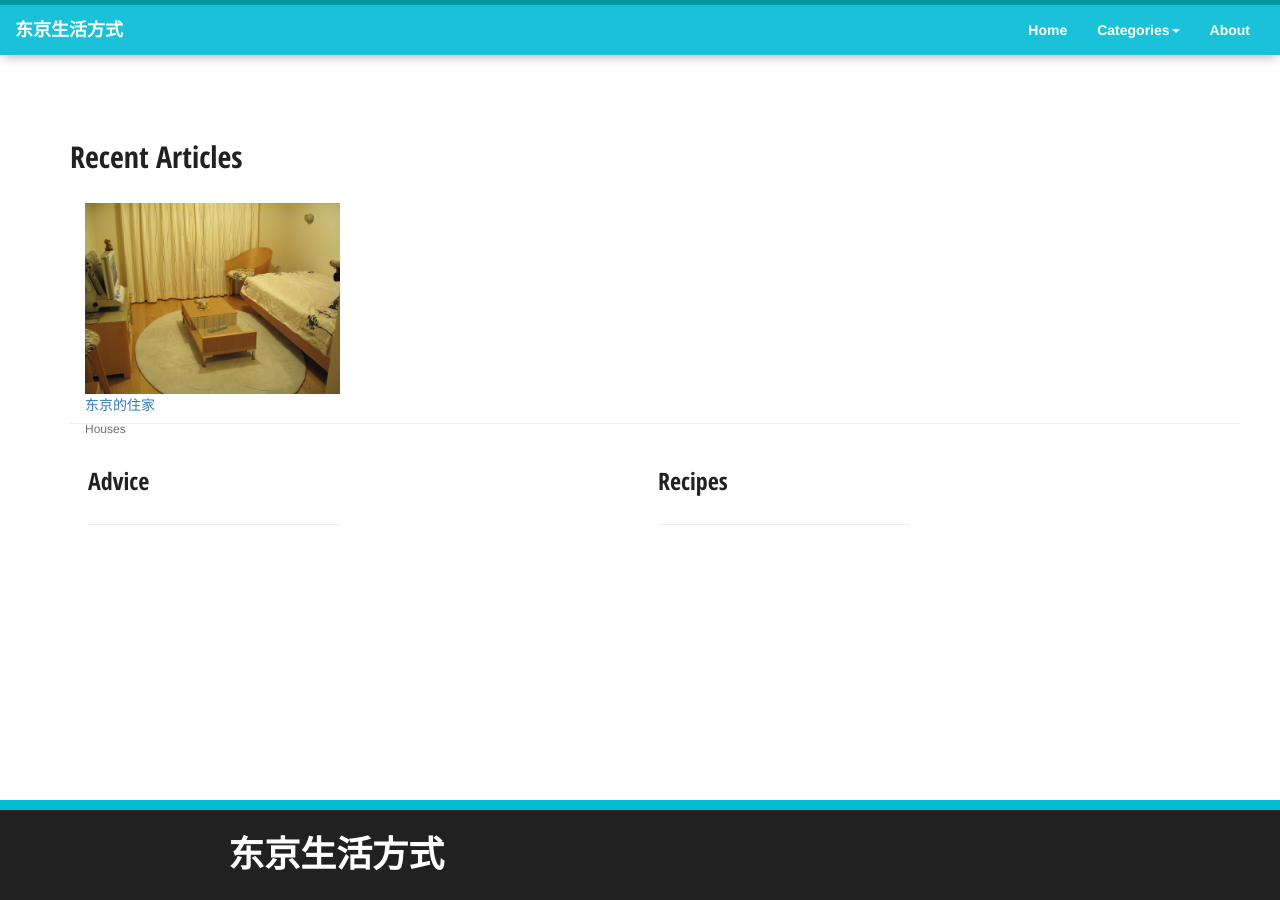
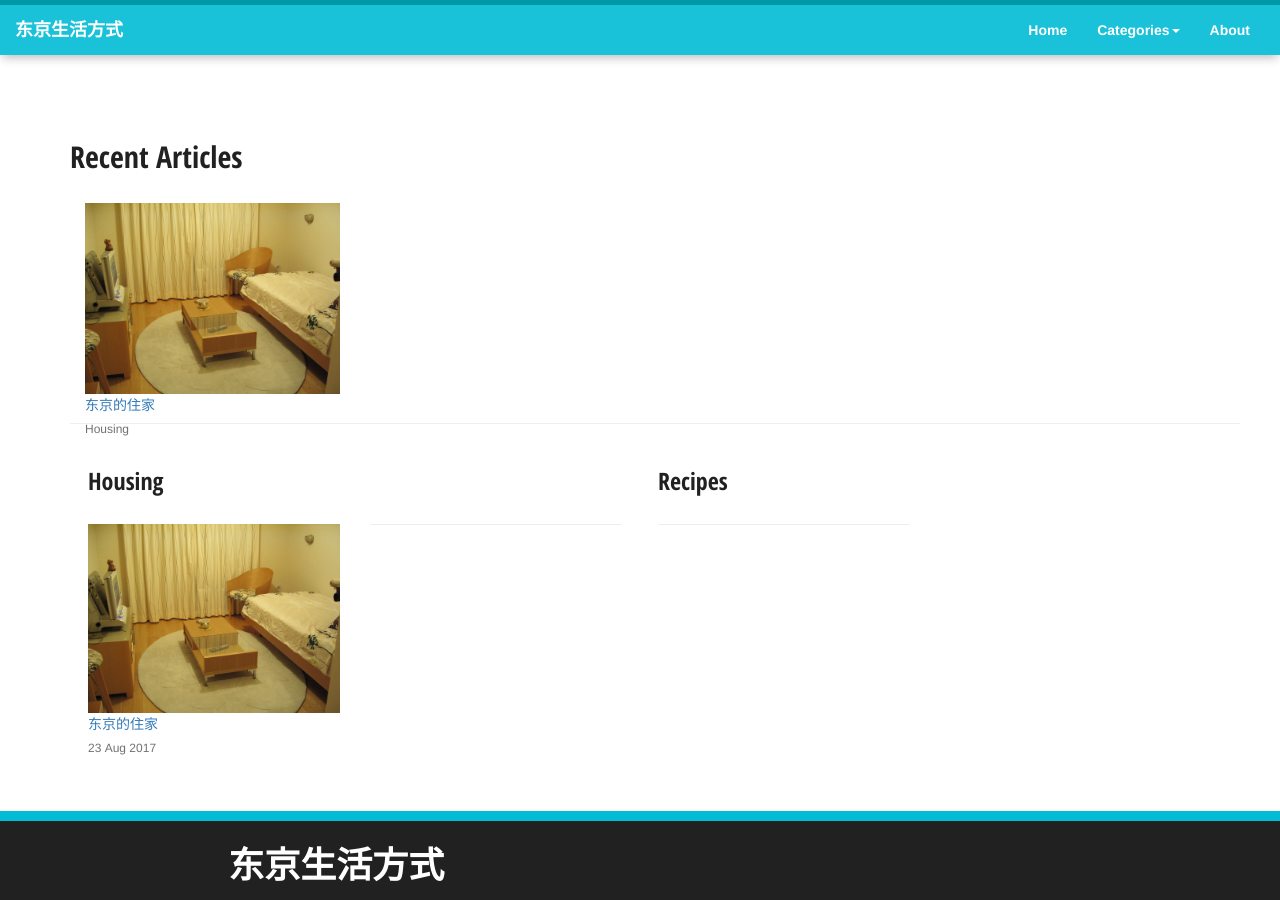
Before and after one commit to yamadagenki/tokyo-lifestyle, a Jekyll site: the page built from index.html, in a window 1280 px wide and 900 px high. Built offline with Jekyll 4.4.1, drawn with Linux system fonts in a browser that asks for light colours; nearby versions of some CDN libraries.

Commit message:
add: contents 2017年 8月23日 水曜日 22時24分45秒 JST

```diff
--- a/_posts/2017-08-23-tokyo-housing.markdown
+++ b/_posts/2017-08-23-tokyo-housing.markdown
@@ -2,7 +2,7 @@
 layout: post
 title:  "东京的住家"
 date:   2017-08-23
-categories: houses
+categories: housing
 description: 日本的住房基本上比国内的房子小，所以设计得很合理。
 thumbnail: /assets/img/thumbnails/houses/20170823.jpg
 caption: 日本的住房基本上比国内的房子小，所以设计得很合理。
--- a/index.html
+++ b/index.html
@@ -27,10 +27,10 @@ title: 介绍日本东京的生活方式
   <!-- Begin Multi-column sections -->
   <div class="col-xs-12 col-sm-6 half-section half-section-left clearfix">
     <div class="col-xs-12 category-bar">
-      <h3>Advice</h3>
+      <h3>Housing</h3>
     </div>
     <!-- Liquid loop that populates posts in a given category -->
-    {% for post in site.categories.advice limit:2 %}
+    {% for post in site.categories.housing limit:2 %}
       <div class="col-xs-12 col-sm-6 article-cards">
         <a href="{{ post.url | prepend: site.baseurl }}"><img src='{{ post.thumbnail }}' class="thumbnails"></a>
         <a class='post-link' href="{{ post.url | prepend: site.baseurl }}">{{ post.title }}</a>
@@ -42,7 +42,7 @@ title: 介绍日本东京的生活方式
     <div class="col-xs-12 col-sm-6 article-cards clearfix">
       <hr>
     <!-- If you want to add more posts to each column change the 'limit' value, and adjust the 'offset' value accordingly -->
-    {% for post in site.categories.advice limit:2 offset:2 %}
+    {% for post in site.categories.housing limit:2 offset:2 %}
         <a class='post-link' href="{{ post.url | prepend: site.baseurl }}">{{ post.title }}</a>
         <br>
         <span class="meta date">{{ post.date | date_to_string }}</span>
@@ -51,7 +51,7 @@ title: 介绍日本东京的生活方式
     </div>
     <!-- Second text-only column, this one has no <hr> on top of it, for silly styling purposes. The offset value makes sure that we're not repeating posts listed in each category -->
     <div class="col-xs-12 col-sm-6 article-cards push-down">
-    {% for post in site.categories.advice limit:2 offset:4 %}
+    {% for post in site.categories.housing limit:2 offset:4 %}
         <a class='post-link' href="{{ post.url | prepend: site.baseurl }}">{{ post.title }}</a>
         <br>
         <span class="meta date">{{ post.date | date_to_string }}</span>
```
Also changed, not shown: 3 other files.
